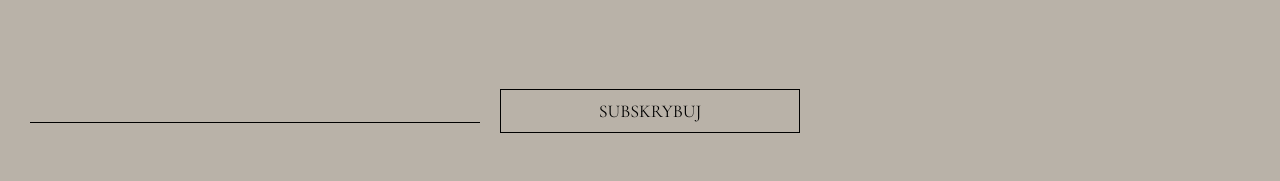
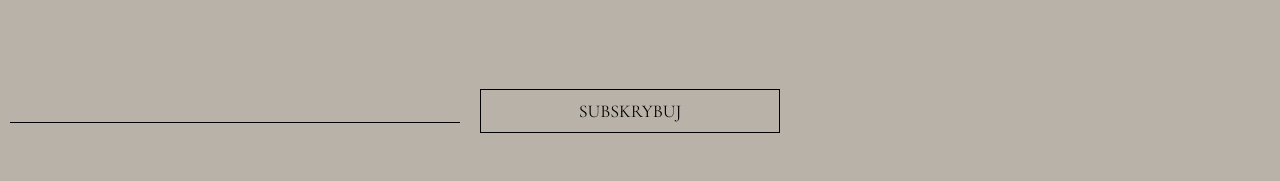
Before and after one commit to stecuproductions/torebki, a React (Vite) app in the folder Frontend/: page /#/ in a window 1280 px wide. Shown: the part 2306-2487 px from the top of the page. Built offline with nearby package versions, Linux system fonts and the light colour scheme; a web font is replaced by a local one.

Commit message:
drobna poprawka

```diff
--- a/Frontend/src/styles/home.css
+++ b/Frontend/src/styles/home.css
@@ -577,7 +577,6 @@ body{
     gap: 10px;
     margin-top: 70px;
     margin-bottom: 50px;
-    padding-left: 20px;
 
 }
 
@@ -661,6 +660,7 @@ body{
         align-items: baseline;
         gap:20px;
 
+
     }
     .s4-newsletter form input[type="email"] {
         width: 40%;
```
